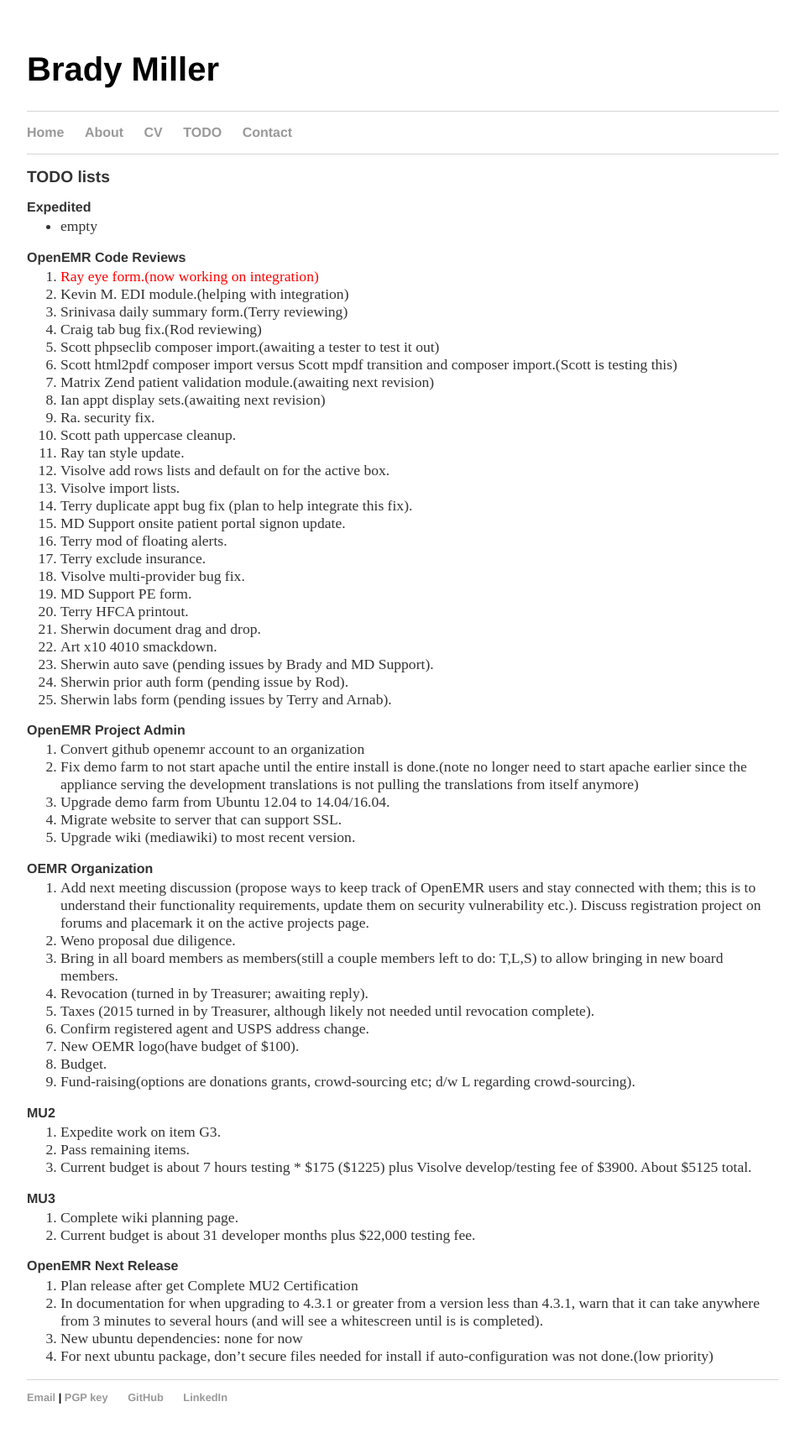
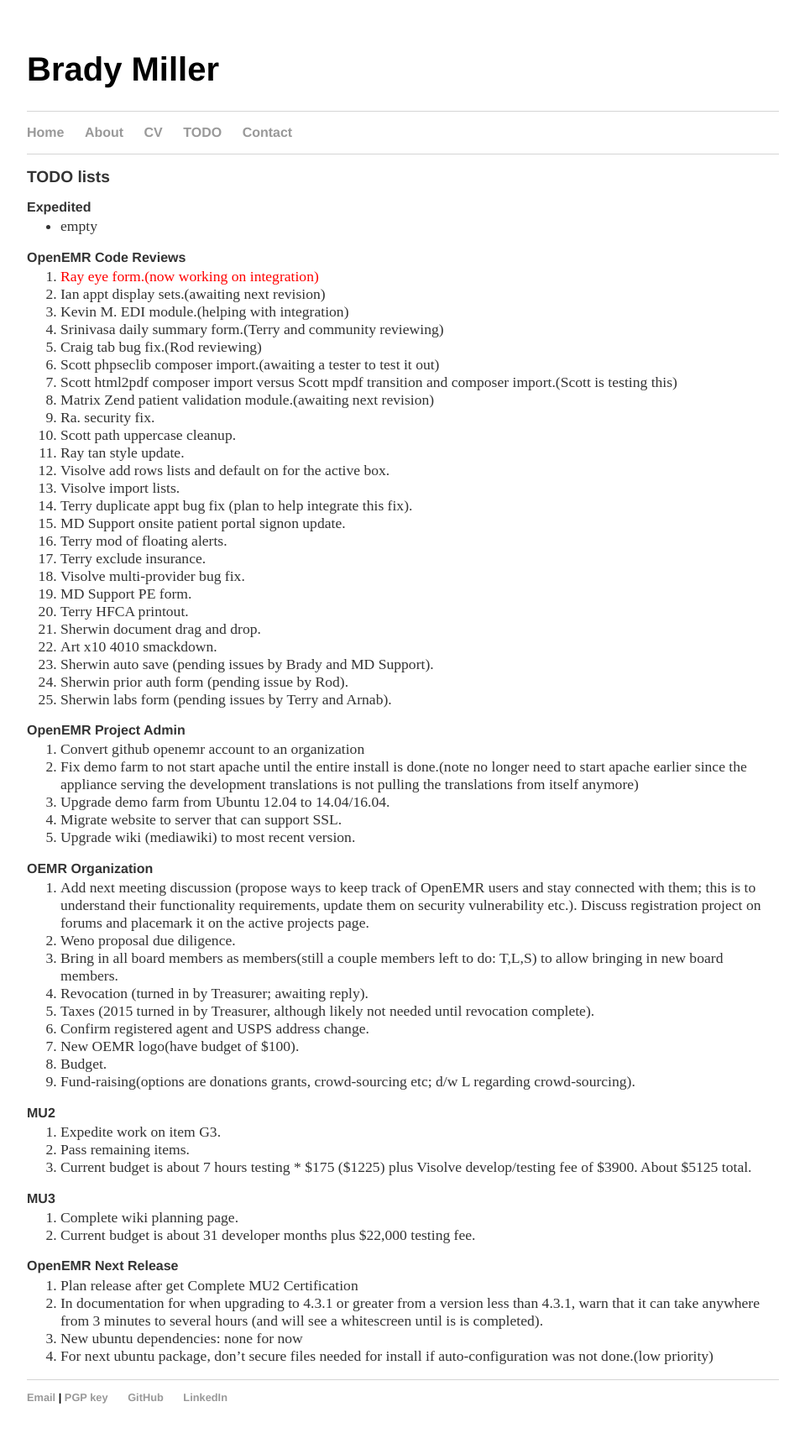
Before and after one commit to bradymiller/bradymiller.github.io, a Jekyll site: the page built from todo/index.md, in a window 1280 px wide. Shown: the whole page at 84% size, without its empty margins (160-1119 px from the left). Built offline with Jekyll 4.4.1, drawn with Linux system fonts in a browser that asks for light colours.

Commit message:
Update todo list

```diff
--- a/todo/index.md
+++ b/todo/index.md
@@ -8,13 +8,13 @@
 
 ### OpenEMR Code Reviews
 1. <span style="color: red">Ray eye form.(now working on integration)</span>
+1. Ian appt display sets.(awaiting next revision)
 1. Kevin M. EDI module.(helping with integration)
-1. Srinivasa daily summary form.(Terry reviewing)
+1. Srinivasa daily summary form.(Terry and community reviewing)
 1. Craig tab bug fix.(Rod reviewing)
 1. Scott phpseclib composer import.(awaiting a tester to test it out)
 1. Scott html2pdf composer import versus Scott mpdf transition and composer import.(Scott is testing this)
 1. Matrix Zend patient validation module.(awaiting next revision)
-1. Ian appt display sets.(awaiting next revision)
 1. Ra. security fix.
 1. Scott path uppercase cleanup.
 1. Ray tan style update.
```
